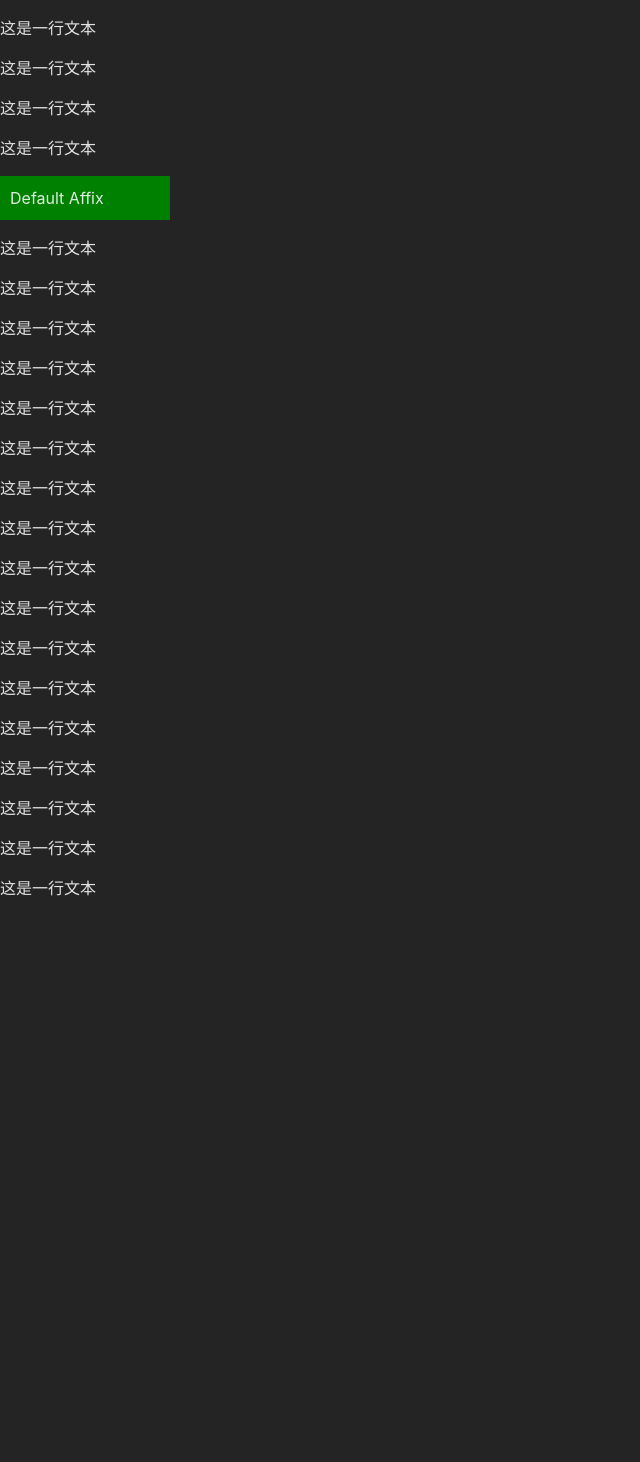
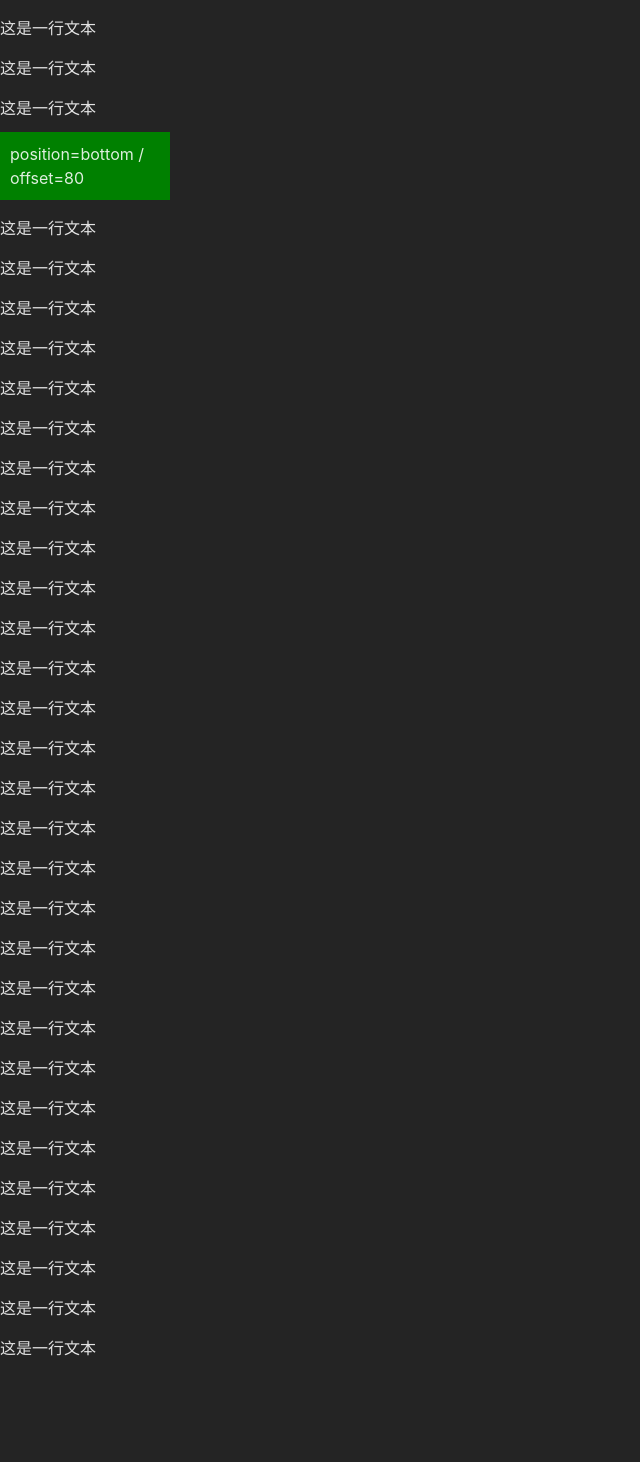
Before and after one commit to CodeListener/element-plus-affix, a Vue app: page / in a window 1280 px wide. Shown: the part 520-1982 px from the top of the page, without its empty margins (0-640 px from the left). Before the commit the page ends 1600 px from the top, so only its background shows below. Built offline with nearby package versions, Linux system fonts and the light colour scheme.

Commit message:
feat: 新增position参数设置

```diff
--- a/src/App.vue
+++ b/src/App.vue
@@ -23,11 +23,41 @@ import Affix from "./components/Affix.vue";
     <p>这是一行文本</p>
     <p>这是一行文本</p>
     <p>这是一行文本</p>
-    <Affix :offset="80"
+    <p>这是一行文本</p>
+    <p>这是一行文本</p>
+    <p>这是一行文本</p>
+    <p>这是一行文本</p>
+    <p>这是一行文本</p>
+    <p>这是一行文本</p>
+    <p>这是一行文本</p>
+    <p>这是一行文本</p>
+    <p>这是一行文本</p>
+    <p>这是一行文本</p>
+    <p>这是一行文本</p>
+    <p>这是一行文本</p>
+    <p>这是一行文本</p>
+    <p>这是一行文本</p>
+    <p>这是一行文本</p>
+    <p>这是一行文本</p>
+    <p>这是一行文本</p>
+    <p>这是一行文本</p>
+    <p>这是一行文本</p>
+    <p>这是一行文本</p>
+    <p>这是一行文本</p>
+    <p>这是一行文本</p>
+    <p>这是一行文本</p>
+    <p>这是一行文本</p>
+    <p>这是一行文本</p>
+    <p>这是一行文本</p>
+    <p>这是一行文本</p>
+    <p>这是一行文本</p>
+    <p>这是一行文本</p>
+    <p>这是一行文本</p>
+    <Affix :offset="80" position="bottom"
       ><div
         :style="{ backgroundColor: 'green', padding: '10px', width: '150px' }"
       >
-        Default Affix
+        position=bottom / offset=80
       </div></Affix
     >
     <p>这是一行文本</p>
@@ -47,5 +77,32 @@ import Affix from "./components/Affix.vue";
     <p>这是一行文本</p>
     <p>这是一行文本</p>
     <p>这是一行文本</p>
+    <p>这是一行文本</p>
+    <p>这是一行文本</p>
+    <p>这是一行文本</p>
+    <p>这是一行文本</p>
+    <p>这是一行文本</p>
+    <p>这是一行文本</p>
+    <p>这是一行文本</p>
+    <p>这是一行文本</p>
+    <p>这是一行文本</p>
+    <p>这是一行文本</p>
+    <p>这是一行文本</p>
+    <p>这是一行文本</p>
+    <p>这是一行文本</p>
+    <p>这是一行文本</p>
+    <p>这是一行文本</p>
+    <p>这是一行文本</p>
+    <p>这是一行文本</p>
+    <p>这是一行文本</p>
+    <p>这是一行文本</p>
+    <p>这是一行文本</p>
+    <p>这是一行文本</p>
+    <p>这是一行文本</p>
+    <p>这是一行文本</p>
+    <p>这是一行文本</p>
+    <p>这是一行文本</p>
+    <p>这是一行文本</p>
+    <p>这是一行文本</p>
   </div>
 </template>
--- a/src/components/Affix.vue
+++ b/src/components/Affix.vue
@@ -15,15 +15,16 @@ import {
   shallowRef,
   watchEffect,
 } from "vue";
-import { useElementBounding } from "@vueuse/core";
+import { useElementBounding, useWindowSize } from "@vueuse/core";
 
 const props = withDefaults(
   defineProps<{
     offset?: number;
+    position?: "top" | "bottom";
   }>(),
-  { offset: 0 }
+  { offset: 0, position: "top" }
 );
-const root = shallowRef<HTMLLegendElement>();
+const root = shallowRef<HTMLElement>();
 const {
   height: rootHeight,
   width: rootWidth,
@@ -32,7 +33,7 @@ const {
   update: updateRoot,
 } = useElementBounding(root);
 const scrollContainer = shallowRef<HTMLElement | Window>();
-
+const { height: windowHeight } = useWindowSize();
 const rootStyle = computed<CSSProperties>(() => {
   return {
     width: fixed.value ? `${rootWidth.value}px` : "",
@@ -44,7 +45,8 @@ const affixStyle = computed<CSSProperties>(() => {
   return {
     width: `${rootWidth.value}px`,
     height: `${rootHeight.value}px`,
-    top: `${props.offset}px`,
+    top: props.position === "top" ? `${props.offset}px` : "",
+    bottom: props.position === "bottom" ? `${props.offset}px` : "",
   };
 });
 
@@ -52,7 +54,11 @@ const fixed = ref(false);
 
 const update = () => {
   if (!scrollContainer.value) return;
-  fixed.value = props.offset >= rootTop.value;
+  if (props.position === "top") {
+    fixed.value = props.offset >= rootTop.value;
+  } else {
+    fixed.value = windowHeight.value - props.offset < rootBottom.value;
+  }
 };
 
 onMounted(() => {
```
Also changed, not shown: 1 other file (tests, documents, lock files or other folders).
